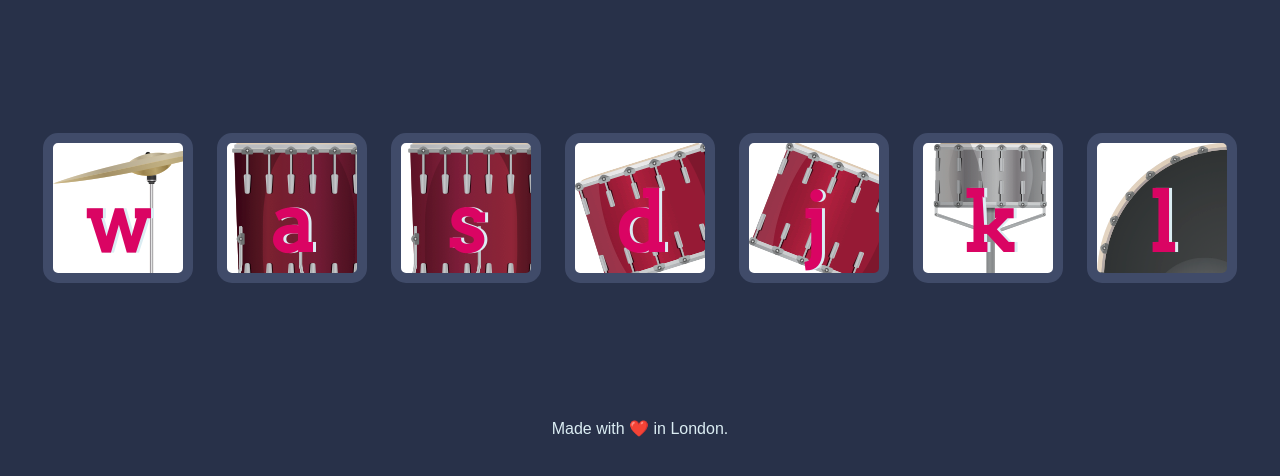
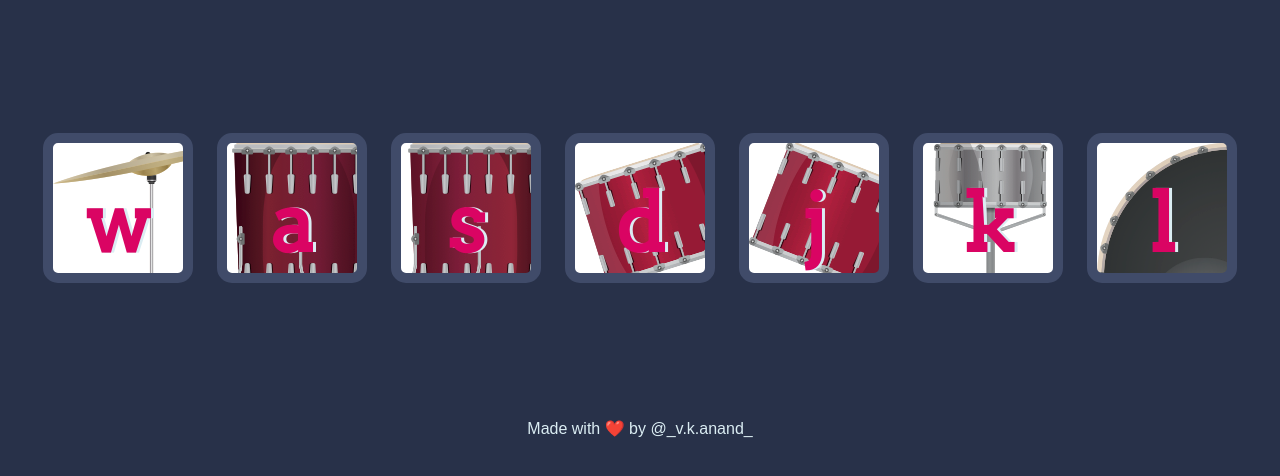
Before and after one commit to vishalkranand/Drum-Kit-, a plain HTML site: page index.html in a window 1280 px wide. Shown: the part 156-632 px from the top of the page. Drawn offline with Linux system fonts and the light colour scheme.

Commit message:
Update index.html

```diff
--- a/index.html
+++ b/index.html
@@ -23,7 +23,7 @@
 
 
   <footer>
-    Made with ❤️ in London.
+    Made with ❤️ by @_v.k.anand_
   </footer>
   <script src="drumkitt.js"> </script>
 </body >
```
